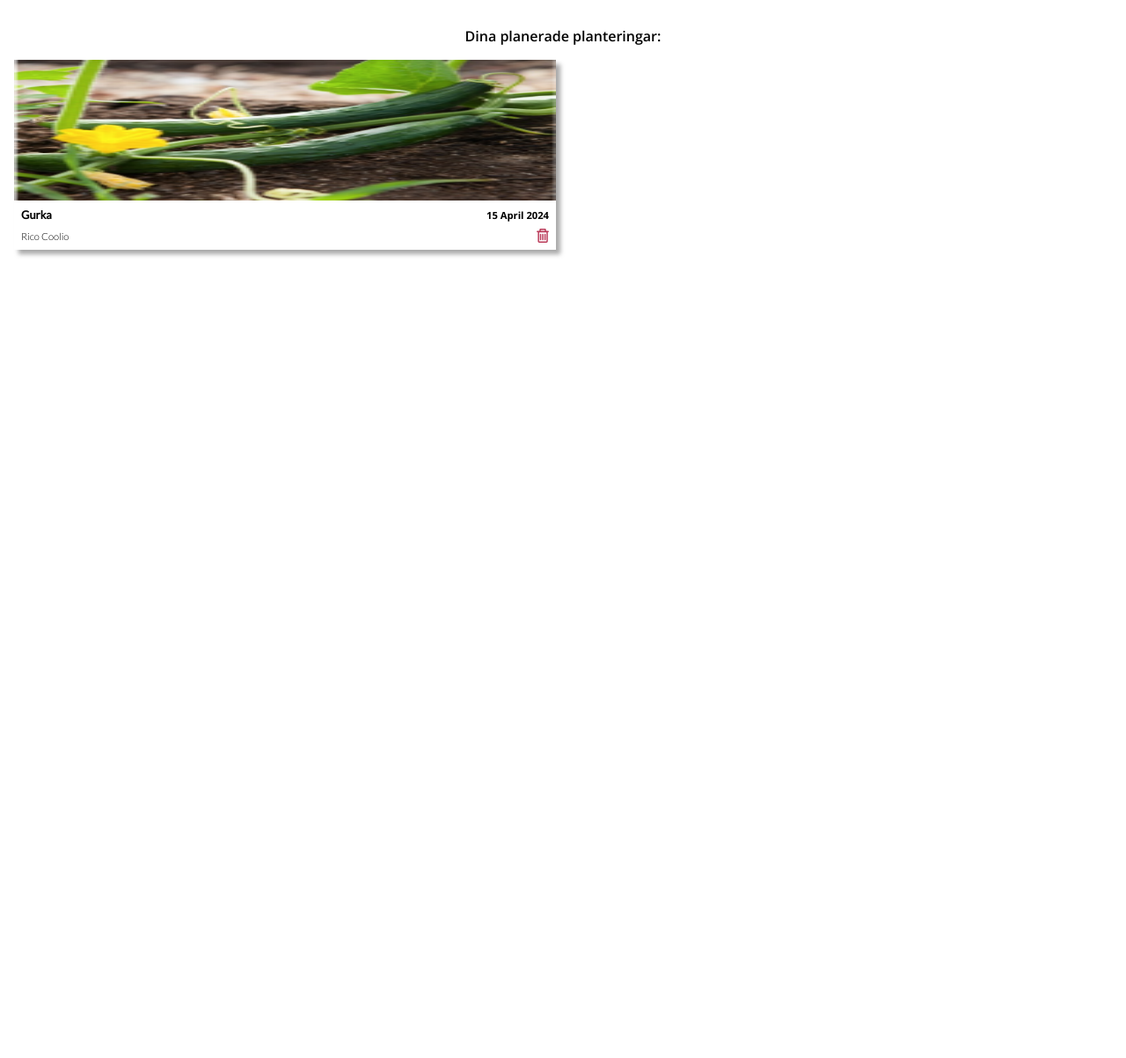
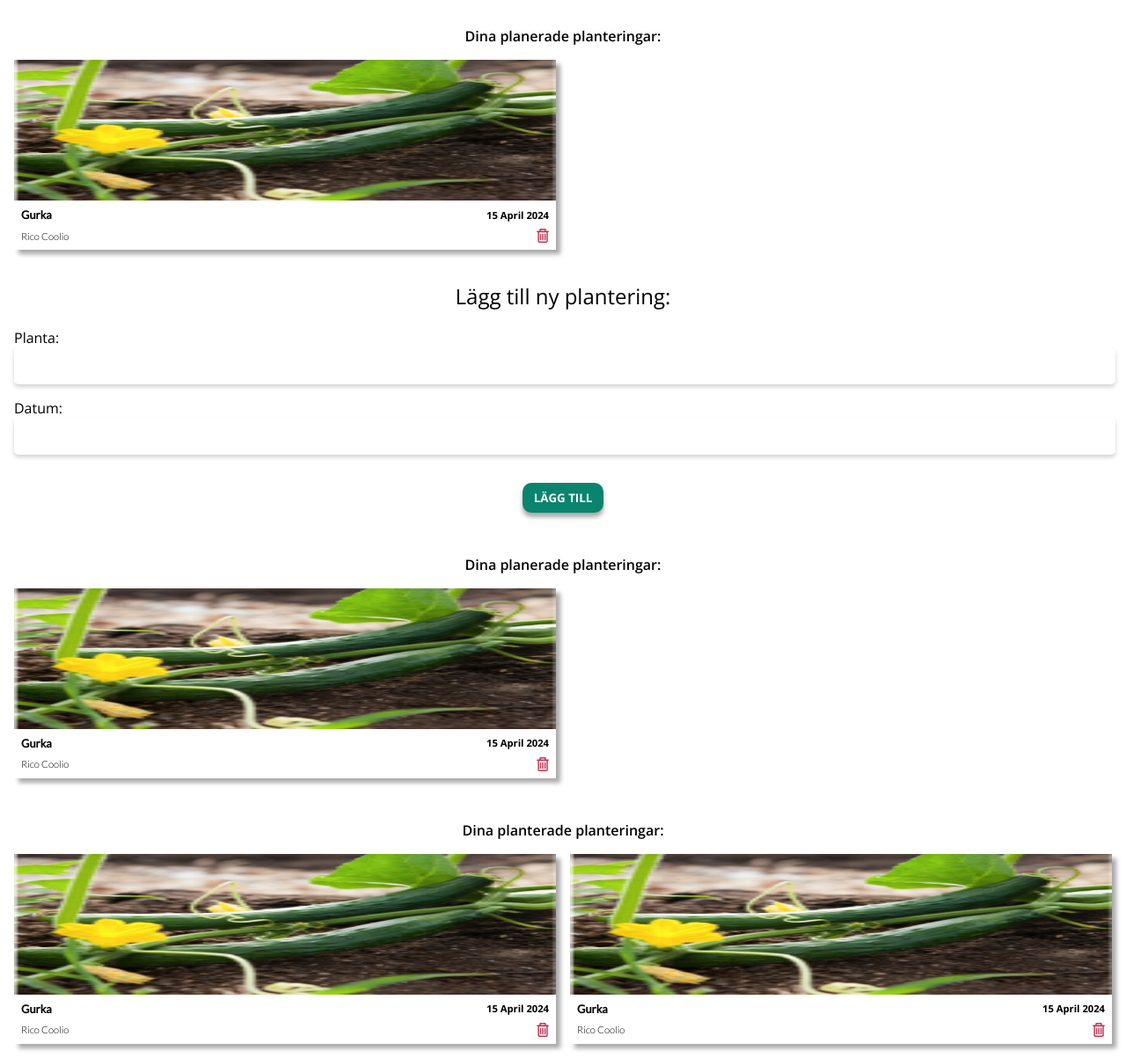
Before and after one commit to JonatanDrysen/lexicon-HTMLCSS-planned-planthood, a website: page src/MyPage/MyPage.html in a window 1280 px wide. Shown: the part 685-1888 px from the top of the page at 88% size. Before the commit the page ends 985 px from the top, so only its background shows below. Drawn offline with nearby package versions, Linux system fonts and the light colour scheme.

Commit message:
add 'planted-plants' section & styles

```diff
--- a/src/MyPage/MyPage.html
+++ b/src/MyPage/MyPage.html
@@ -16,6 +16,7 @@
         <link rel="stylesheet" href="./styles/hero.css">
         <link rel="stylesheet" href="./styles/newplant.css">
         <link rel="stylesheet" href="./styles/plannedplants.css">
+        <link rel="stylesheet" href="./styles/plantedplants.css">
     </head>
     <body>
         <div id="top"></div>
@@ -82,6 +83,106 @@
                     </div>
                 </div>
             </section>
+
+            <section class="new--plant__section">
+            <div class="new--plant--title__container">
+                <h2 class="new--plant--title__title">Lägg till ny plantering:</h2>
+            </div>
+            <form class="new--plant__form" action="#">
+                <div class="new--plant--form__item">
+                    <label>
+                        <span class="new--plant--form__label">Planta:</span>
+                        <input class="new--plant--form__input" type="text" />
+                    </label>
+                </div>
+                <div class="new--plant--form__item">
+                    <label>
+                        <span class="new--plant--form__label">Datum:</span>
+                        <input class="new--plant--form__input" type="text" />
+                    </label>
+                </div>
+                <div class="teal--button__container">
+                    <button class="teal--button__button">LÄGG TILL</button>
+                </div>
+            </form>
+        </section>
+
+        <section class="planned--plants__section">
+            <div class="planned--plants--title__container">
+                <h3 class="planned--plants--title__title">Dina planerade planteringar:</h3>
+            </div>
+            <div class="planned--plants--grid__container">
+                <div class="card">
+                    <div class="card--img__container">
+                        <img class="card--img__img" src="../../assets/imgs/cucumber.png" alt="Cucumbers">
+                    </div>
+                    <div class="card--content__container">
+                        <span class="card--content__title">
+                            Gurka
+                        </span>
+                        <span class="card--content__date">
+                            15 April 2024
+                        </span>
+                        <span class="card--content__author">
+                            Rico Coolio
+                        </span>
+                        <img class="card--content__delete"
+                            src="../../assets/icons/red-trashcan.svg"
+                            alt="Delete button"
+                        >
+                    </div>
+                </div>
+            </div>
+        </section>
+
+        <section class="planted--plants__section">
+            <div class="planted--plants--title__container">
+                <h3 class="planted--plants--title__title">Dina planterade planteringar:</h3>
+            </div>
+            <div class="planted--plants--grid__container">
+                <div class="card">
+                    <div class="card--img__container">
+                        <img class="card--img__img" src="../../assets/imgs/cucumber.png" alt="Cucumbers">
+                    </div>
+                    <div class="card--content__container">
+                        <span class="card--content__title">
+                            Gurka
+                        </span>
+                        <span class="card--content__date">
+                            15 April 2024
+                        </span>
+                        <span class="card--content__author">
+                            Rico Coolio
+                        </span>
+                        <img class="card--content__delete"
+                            src="../../assets/icons/red-trashcan.svg"
+                            alt="Delete button"
+                        >
+                    </div>
+                </div>
+
+                <div class="card">
+                    <div class="card--img__container">
+                        <img class="card--img__img" src="../../assets/imgs/cucumber.png" alt="Cucumbers">
+                    </div>
+                    <div class="card--content__container">
+                        <span class="card--content__title">
+                            Gurka
+                        </span>
+                        <span class="card--content__date">
+                            15 April 2024
+                        </span>
+                        <span class="card--content__author">
+                            Rico Coolio
+                        </span>
+                        <img class="card--content__delete"
+                            src="../../assets/icons/red-trashcan.svg"
+                            alt="Delete button"
+                        >
+                    </div>
+                </div>
+            </div>
+        </section>
         </main>
     </body>
 </html>
--- /dev/null
+++ b/src/MyPage/styles/plantedplants.css
@@ -0,0 +1,28 @@
+.planted--plants__section {
+    display: flex;
+    flex-direction: column;
+}
+
+.planted--plants--title__container {
+    display: flex;
+    justify-content: center;
+    padding-top: 2rem;
+    padding-bottom: 1rem;
+}
+
+.planted--plants--title__title {
+    font-family: var(--font-open-sans);
+    font-weight: 600;
+    font-size: 1rem;
+    margin: 0;
+}
+
+.planted--plants--grid__container {
+    display: grid;
+    grid-template-columns: 1fr 1fr;
+    grid-template-rows: auto;
+    gap: 1rem;
+    padding-left: 1rem;
+    padding-right: 1rem;
+    padding-bottom: 1rem;
+}
```
